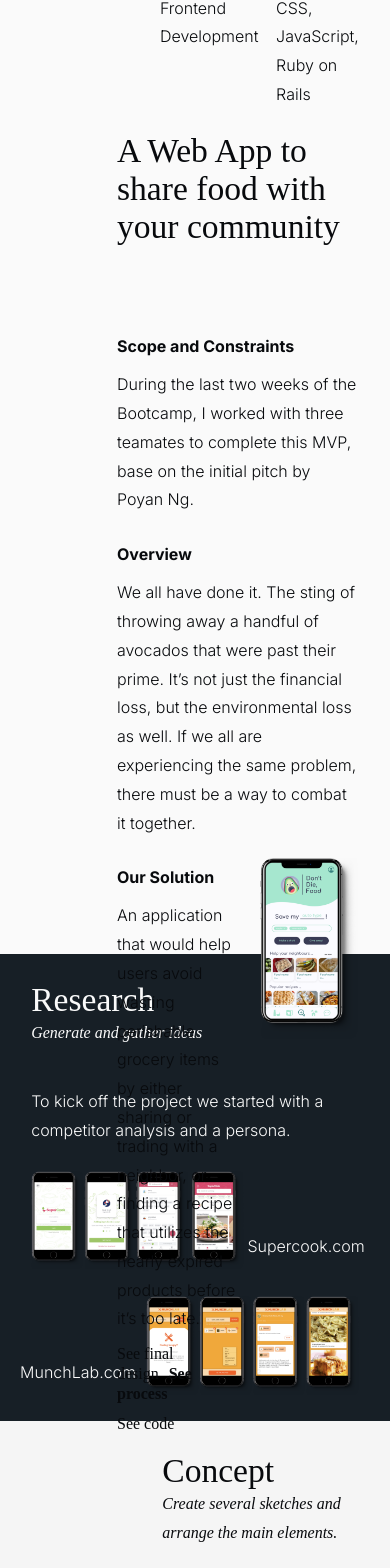
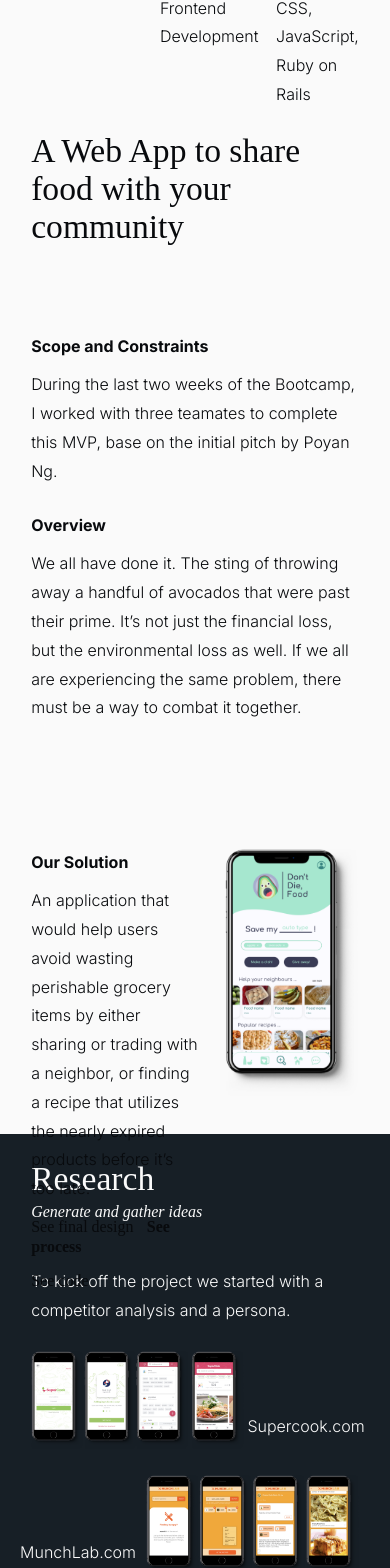
Before and after one commit to stephaniebd/portfolio2.0, a React (Create React App) app in the folder portfolio/: page /DontDieFood in a window 390 px wide. Shown: the part 394-1962 px from the top of the page. Built offline with nearby package versions, Linux system fonts and the light colour scheme.

Commit message:
responsivess footer, outcome section, final section on ipad

```diff
--- a/portfolio/src/styles/ContextSection.css
+++ b/portfolio/src/styles/ContextSection.css
@@ -78,3 +78,21 @@
 .bigcell-img {
     margin: 8% 0% 0% 8%;
 }
+
+@media screen and (max-width:768px) {
+    .research {
+        margin-top: 55%;
+    }
+}
+
+@media screen and (max-width:480px) {
+    .research {
+        margin-top: 80%;
+    }
+    .context-content {
+        padding: 0% 8% 100px 8%;
+    }
+    .div-flex-solution {
+        padding: 0% 8% 100px 8%;
+    }
+}
--- a/portfolio/src/styles/FinalSection.css
+++ b/portfolio/src/styles/FinalSection.css
@@ -28,4 +28,8 @@
     .img-gr {
         padding-top: 3%;
     }
+
+    .final-section-grid {
+        padding: 0 8% 28% 8%;
+    }
 }
--- a/portfolio/src/styles/Footer.css
+++ b/portfolio/src/styles/Footer.css
@@ -12,9 +12,24 @@
 
 .footer-socials {
     display: flex;
-
 }
 
 .footer-socials a {
     margin-left: 8px;
 }
+
+@media screen and (max-width:480px) {
+    .footer {
+        display: block;
+        margin: 0 8%;
+        padding: 8% 0 0% 0;
+        opacity: 0.4;
+    }
+
+    .footer-socials {
+        margin: 8% 0%;
+    }
+    .footer-socials a {
+        margin: 0px 8px 0px 0px;
+    }
+}
```
Also changed, not shown: portfolio/src/styles/OutcomeSection.css (line endings or trailing spaces).
